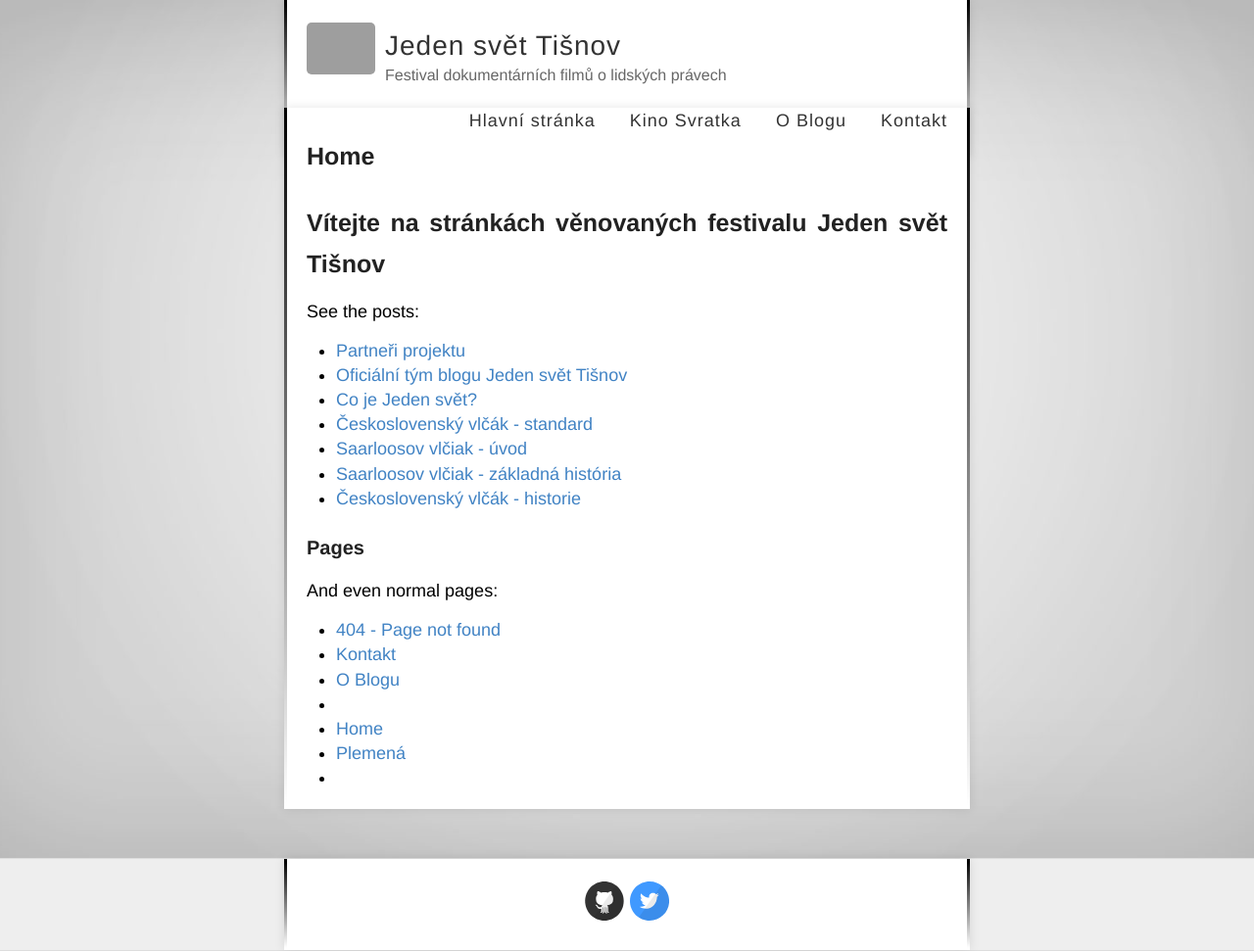
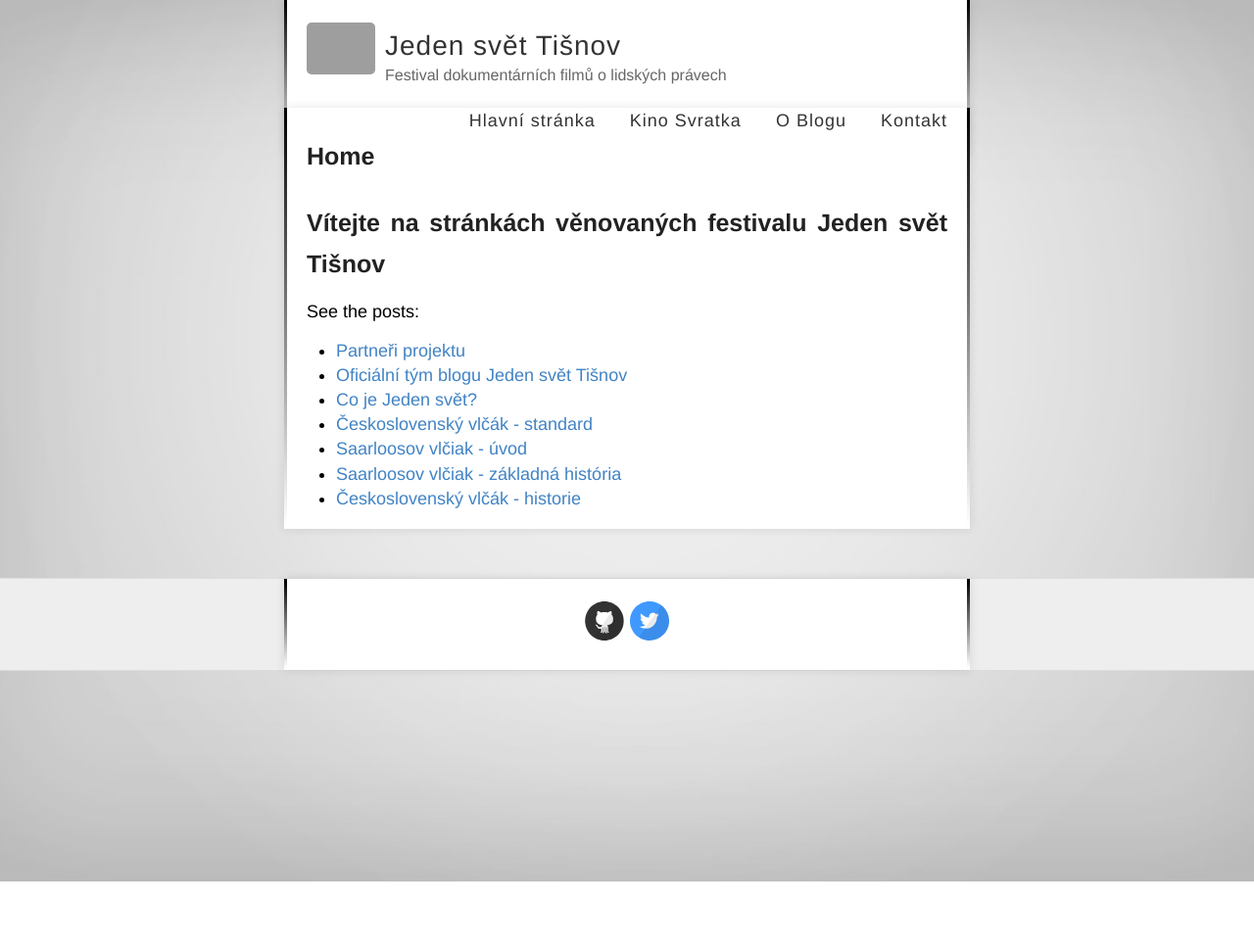
Before and after one commit to Krapina/learn-jekyll, a Jekyll site: the page built from index.md, in a window 1280 px wide. Shown: the whole page at 98% size. Built offline with Jekyll 4.4.1, drawn with Linux system fonts in a browser that asks for light colours; after the commit the page ends 900 px from its top, so only the background shows below that; grey boxes are pictures that could not be loaded.

```diff
--- a/index.md
+++ b/index.md
@@ -14,15 +14,3 @@ See the posts:
     </li>
   {% endfor %}
 </ul>
-
-## Pages
-
-And even normal pages:
-
-<ul>
-  {% for page in site.pages %}
-    <li>
-      <a href="{{ site.baseurl }}{{ page.url }}">{{ page.title }}</a>
-    </li>
-  {% endfor %}
-</ul>
```
